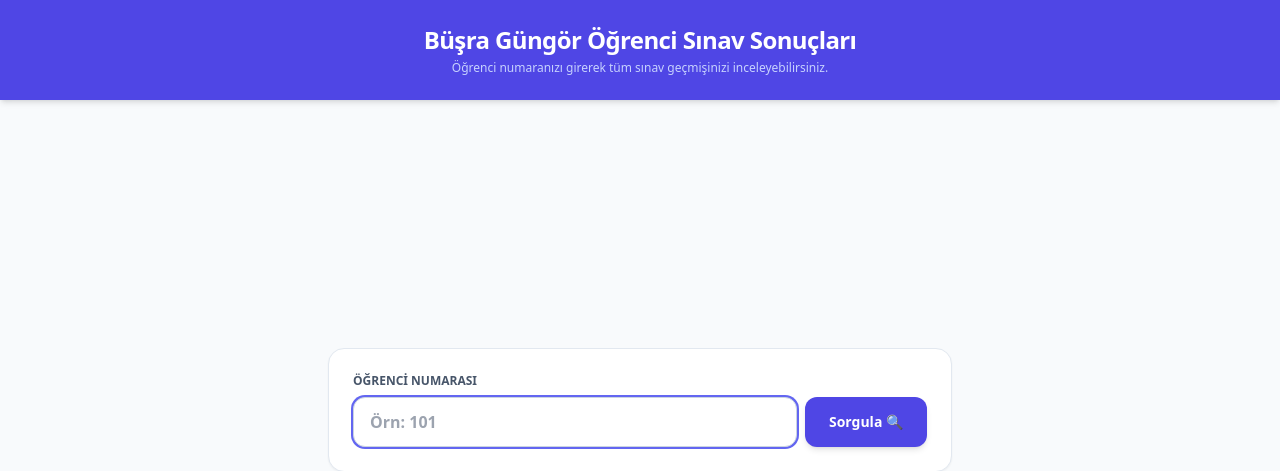
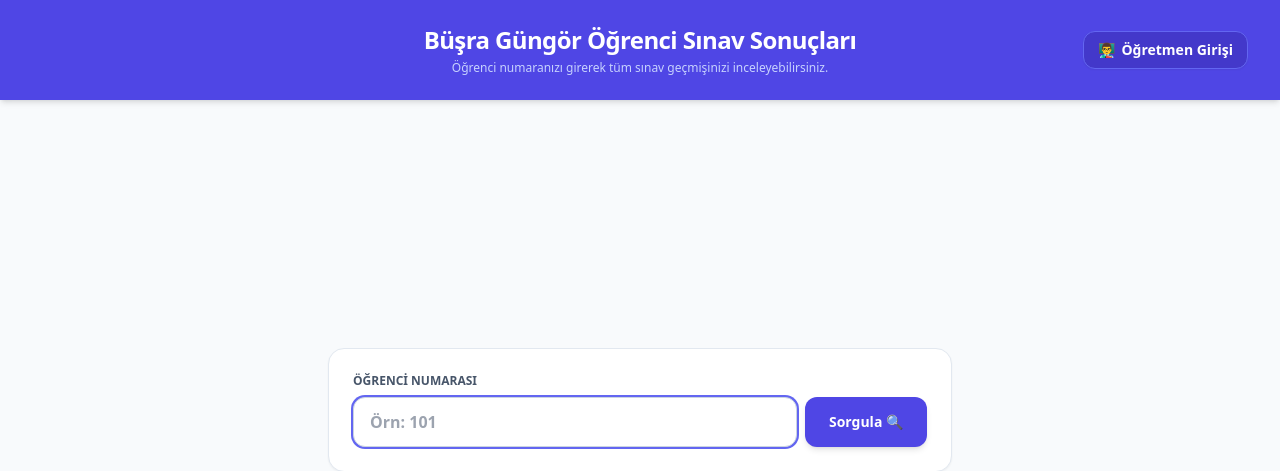
Before and after one commit to busrakaradeniz13/sinav-sistemi, a Flask app: page / in a window 1280 px wide. Shown: the top 471 px of the page. Run offline with Flask 3, Linux system fonts and the light colour scheme; data that the repository does not hold is empty; some libraries are stand-ins or nearby versions.

Commit message:
Update sorgula.html

```diff
--- a/templates/sorgula.html
+++ b/templates/sorgula.html
@@ -45,7 +45,12 @@
     <div id="fxContainer"></div>
 
     <!-- ÜST BAŞLIK -->
-    <header class="bg-indigo-600 text-white py-6 px-4 shadow-md text-center">
+    <header class="bg-indigo-600 text-white py-6 px-4 shadow-md text-center relative">
+        <!-- SAĞ ÜST KÖŞEDEKİ ÖĞRETMEN GİRİŞİ BUTONU -->
+        <a href="/admin" class="absolute top-1/2 -translate-y-1/2 right-4 md:right-8 bg-indigo-700 hover:bg-indigo-800 text-white text-xs md:text-sm font-semibold px-3.5 py-2 rounded-xl transition duration-200 shadow-sm border border-indigo-500 flex items-center gap-1.5">
+            <span>👨‍🏫</span> <span>Öğretmen Girişi</span>
+        </a>
+
         <h1 class="text-xl md:text-2xl font-bold tracking-tight">Büşra Güngör Öğrenci Sınav Sonuçları</h1>
         <p class="text-xs text-indigo-200 mt-1">Öğrenci numaranızı girerek tüm sınav geçmişinizi inceleyebilirsiniz.</p>
     </header>
```
